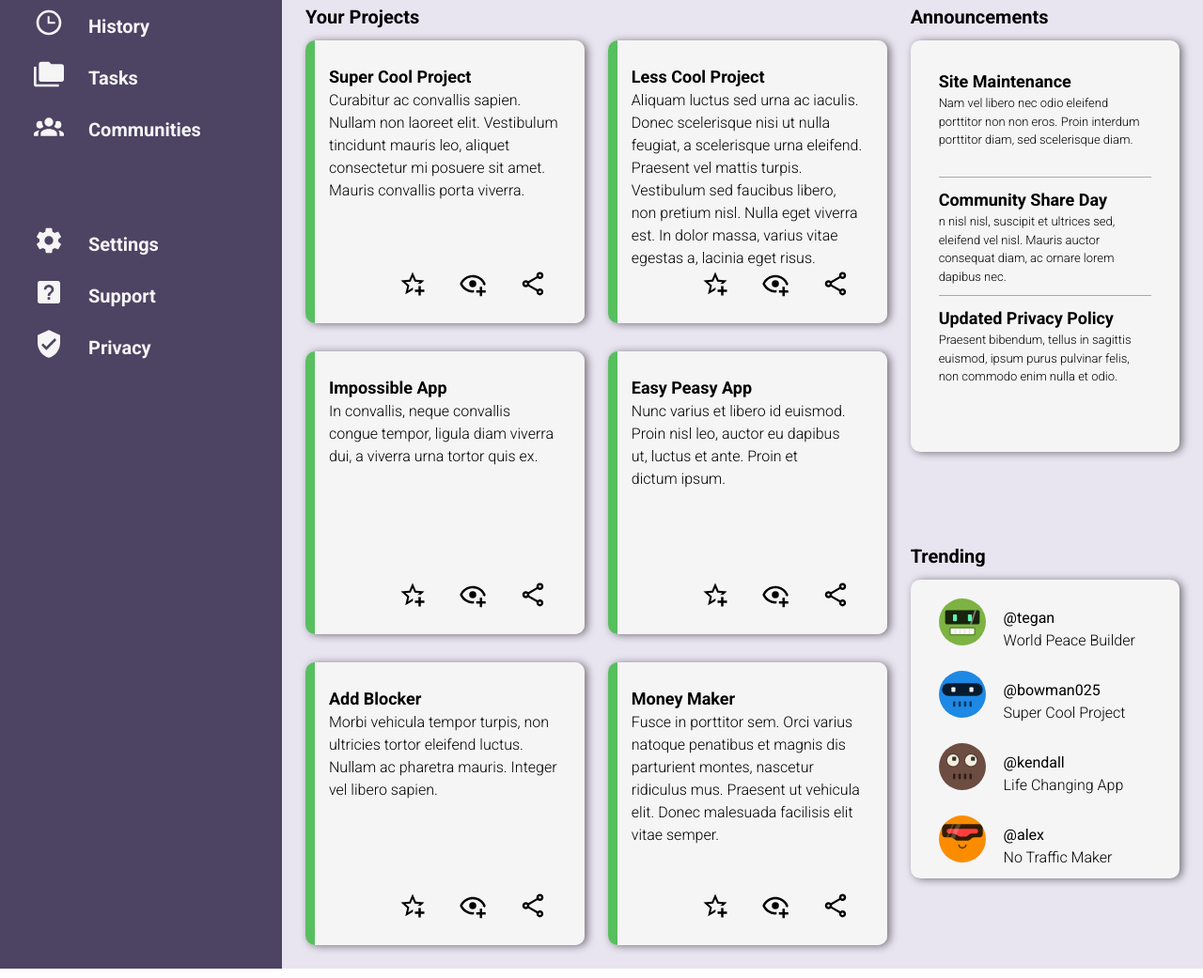
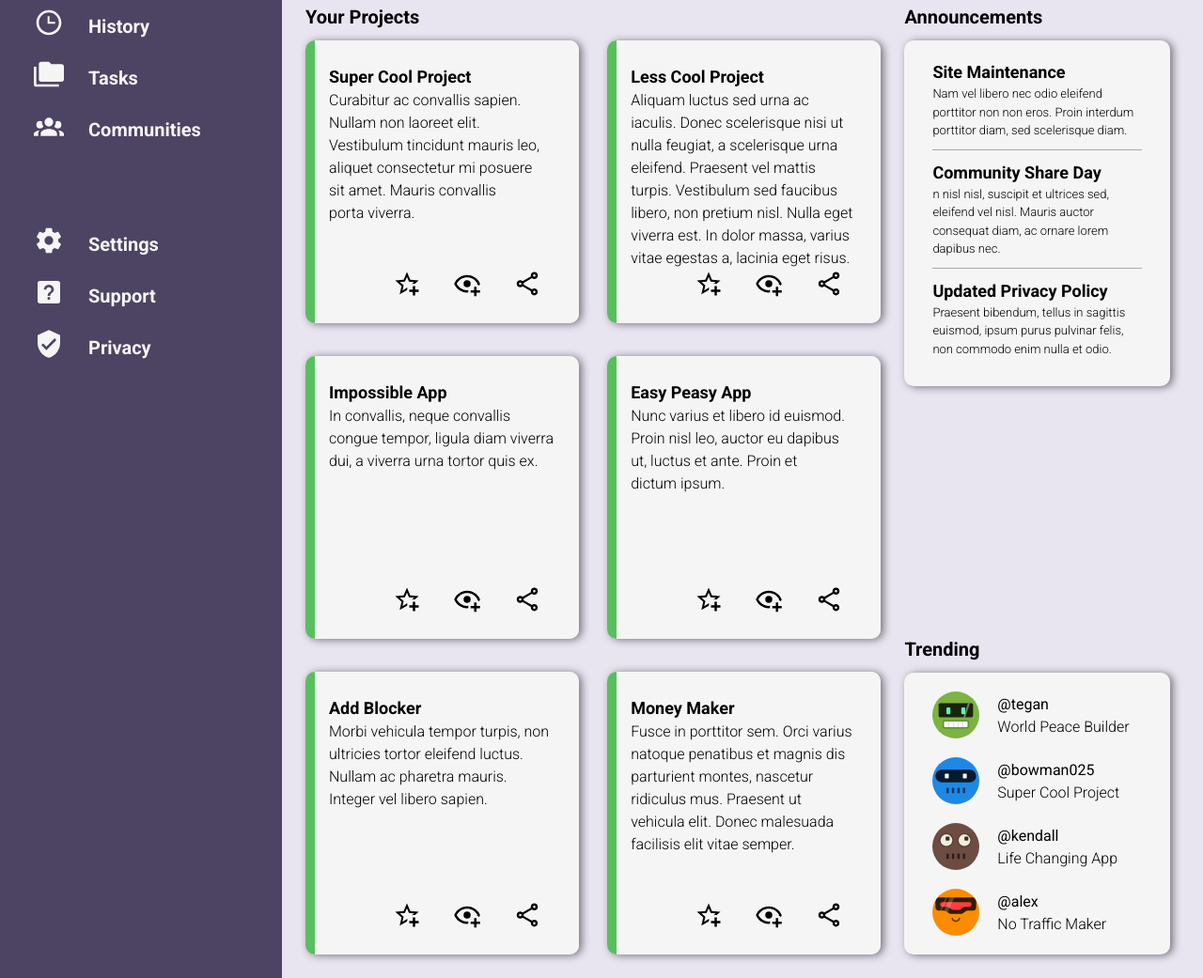
Before and after one commit to bowman025/admin-dashboard, a plain HTML site: page index.html in a window 1280 px wide. Shown: the part 311-1352 px from the top of the page at 94% size. Drawn offline with Linux system fonts and the light colour scheme.

Commit message:
Add finishing touches to style

```diff
--- a/index.html
+++ b/index.html
@@ -147,32 +147,28 @@
             <section class="trending">
                 <h1>Trending</h1>
                 <div class="trending-items">
-                    <div class="trend trend-1">
+                    <div class="trend-1">
                         <img src="./assets/avatar-tegan.svg" alt="tegan" class="trending-avatar">
                         <div class="trending-person">
-                            <span>@tegan</span>
-                            <p>World Peace Builder</p>
+                            @tegan<p>World Peace Builder</p>
                         </div>
                     </div>
-                    <div class="trend trend-2">
+                    <div class="trend-2">
                         <img src="./assets/avatar-bowman.svg" alt="bowman" class="trending-avatar">
                         <div class="trending-person">
-                            <span>@bowman025</span>
-                            <p>Super Cool Project</p>
+                            @bowman025<p>Super Cool Project</p>
                         </div>
                     </div>
-                    <div class="trend trend-3">
+                    <div class="trend-3">
                         <img src="./assets/avatar-kendall.svg" alt="kendall" class="trending-avatar">
                         <div class="trending-person">
-                            <span>@kendall</span>
-                            <p>Life Changing App</p>
+                            @kendall<p>Life Changing App</p>
                         </div>
                     </div>
-                    <div class="trend trend-4">
+                    <div class="trend-4">
                         <img src="./assets/avatar-alex.svg" alt="alex" class="trending-avatar">
                         <div class="trending-person">
-                            <span>@alex</span>
-                            <p>No Traffic Maker</p>
+                            @alex<p>No Traffic Maker</p>
                         </div>
                     </div>
                 </div>
--- a/styles.css
+++ b/styles.css
@@ -110,11 +110,11 @@ header {
 .greeting-avatar {
     width: 70px;
     vertical-align: bottom;
+    margin-right: 15px;
 }
 
 .greeting-text {
     display: inline-block;
-    margin-left: 15px;
     font-weight: 600;
 }
 
@@ -132,7 +132,7 @@ header {
     padding: 10px 35px;
     border: none;
     border-radius: 30px;
-    margin: 0px 15px;
+    margin: 0px 15px 5px;
 }
 
 .sidebar {
@@ -182,19 +182,19 @@ main {
     grid-template:
         "projects projects projects announcements"
         "projects projects projects trending";
-    gap: 25px;
+    gap: 0px 25px;
     background-color: #e8e4f0;
-    padding: 25px;
+    padding: 25px 35px 25px 25px;
 }
 
-.projects {
+main > .projects {
     grid-area: projects;
 }
 
 .project-items {
     display: grid;
     grid-template: repeat(3, 1fr) / repeat(2, 1fr);
-    gap: 30px 25px;
+    gap: 35px 30px;
 }
 
 .project {
@@ -219,22 +219,21 @@ main {
     align-self: end;
 }
 
-.icon {
+.project-icons > .icon {
     width: 30px;
     height: 30px;
     margin: 0px 15px 20px;
 }
 
-.announcements {
+main > .announcements {
     grid-area: announcements;
 }
 
-.announcement-items {
-    display: grid;
-    grid-template-rows: repeat(3, 1fr);
+.announcement-items,
+.trending-items {
     background-color: whitesmoke;
     border-radius: 10px;
-    padding: 30px;
+    padding: 20px 30px;
     box-shadow: 3px 1px 9px rgba(0, 0, 0, 0.5);
 }
 
@@ -249,28 +248,23 @@ main {
     margin-bottom: 10px;
 }
 
-.trending {
+main > .trending {
     grid-area: trending;
-}
-
-.trend {
-    padding: 10px 30px;
-}
-
-.trending-items {
-    display: grid;
-    grid-template-rows: repeat(4, 1fr);
-    background-color: whitesmoke;
-    border-radius: 10px;
-    box-shadow: 3px 1px 9px rgba(0, 0, 0, 0.5);
-    padding-top: 10px;
+    align-self: end;
 }
 
 .trending-avatar {
     width: 50px;
+    vertical-align: bottom;
 }
 
 .trending-person {
     display: inline-block;
     margin-left: 15px;
 }
+
+.trend-1,
+.trend-2,
+.trend-3 {
+    padding-bottom: 20px;
+}
```
